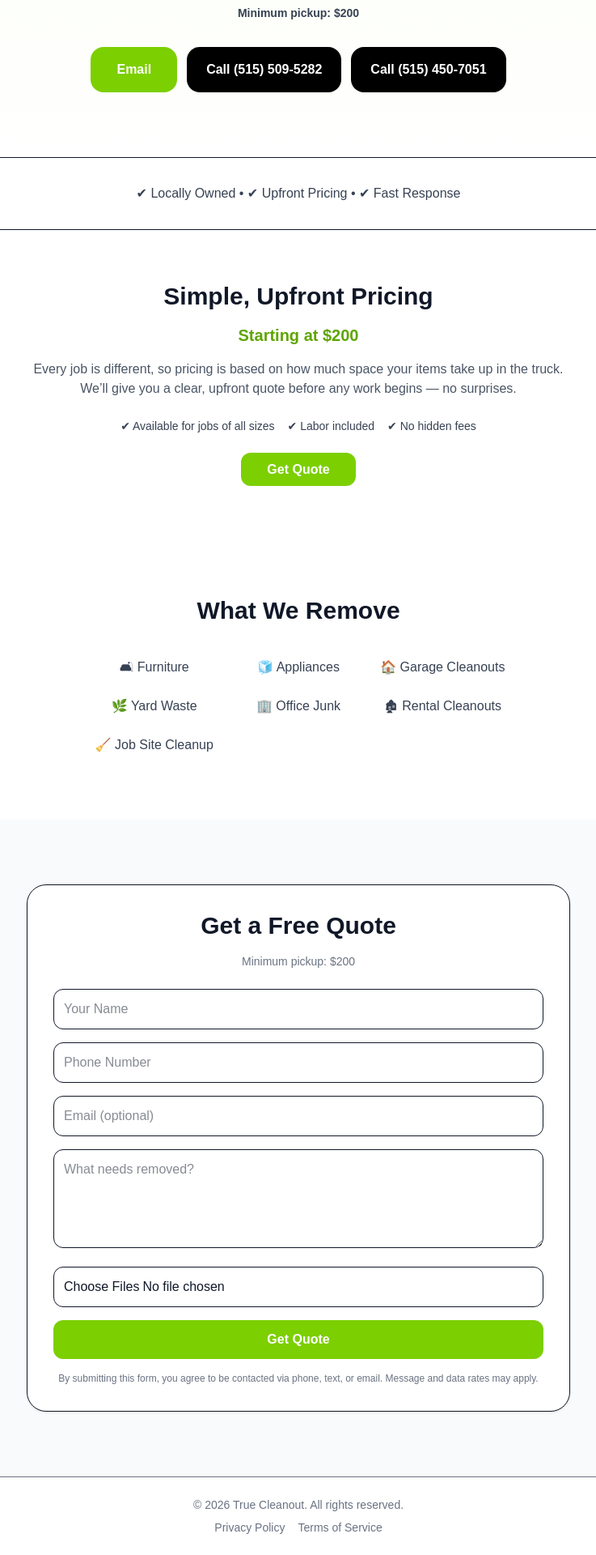
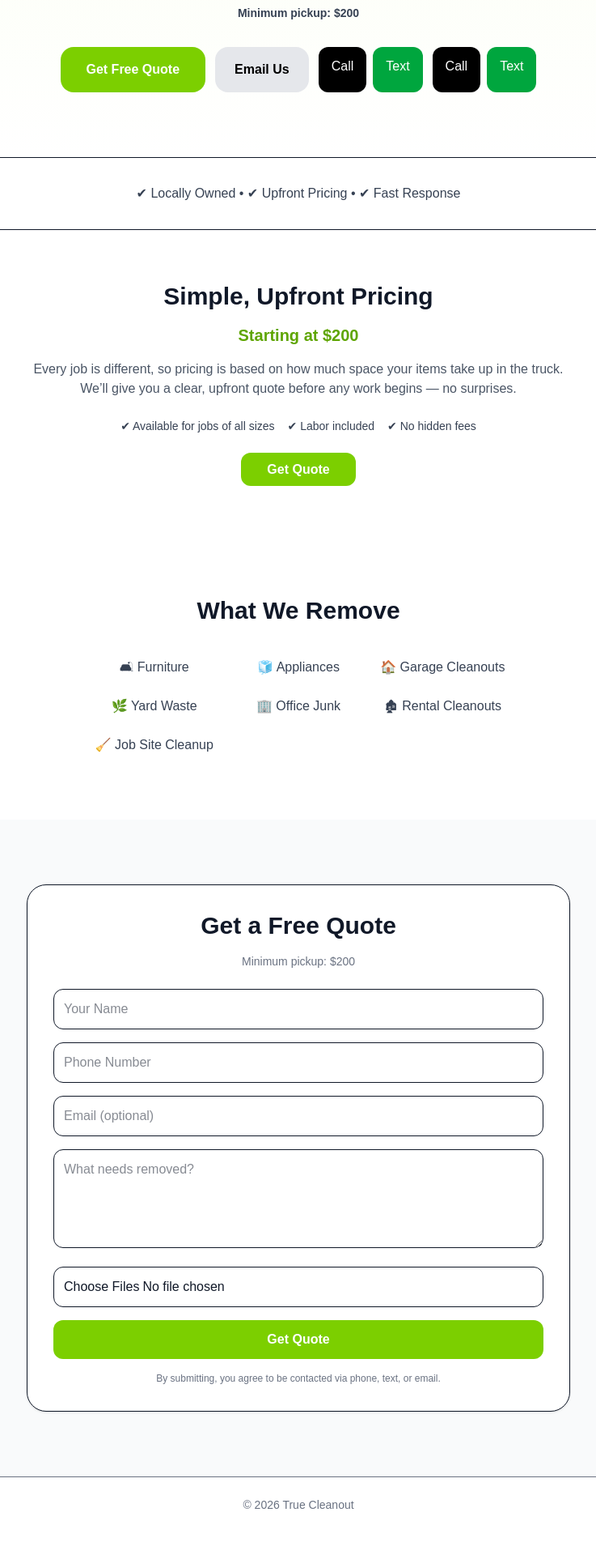
Before and after one commit to garretheinen/true-cleanup, a Next.js app: page / in a window 1280 px wide. Shown: the part 666-2586 px from the top of the page at 81% size, without its empty margins (271-1008 px from the left). After the commit the page ends 2558 px from the top, so only its background shows below. Built offline with nearby package versions, Linux system fonts and the light colour scheme.

Commit message:
Add call/text/email contact options

```diff
--- a/app/page.tsx
+++ b/app/page.tsx
@@ -74,28 +74,55 @@ export default function Home() {
           Minimum pickup: $200
         </p>
 
+        {/* BUTTONS */}
         <div className="flex flex-wrap justify-center gap-3">
-<a
-  href="#quote"
-  className="bg-lime-500 hover:bg-lime-600 text-white px-8 py-4 rounded-2xl font-semibold"
->
-  Email
-</a>
-
 
           <a
-            href="tel:5155095282"
-            className="bg-black hover:bg-gray-800 text-white px-6 py-4 rounded-2xl font-semibold"
+            href="#quote"
+            className="bg-lime-500 hover:bg-lime-600 text-white px-8 py-4 rounded-2xl font-semibold"
           >
-            Call (515) 509-5282
+            Get Free Quote
           </a>
 
           <a
-            href="tel:5154507051"
-            className="bg-black hover:bg-gray-800 text-white px-6 py-4 rounded-2xl font-semibold"
+            href="mailto:truecleanoutco@gmail.com?subject=Quote Request&body=Name:%0APhone:%0AWhat needs removed:"
+            className="bg-gray-200 hover:bg-gray-300 text-black px-6 py-4 rounded-2xl font-semibold"
           >
-            Call (515) 450-7051
+            Email Us
           </a>
+
+          {/* GARRET */}
+          <div className="flex gap-2">
+            <a
+              href="tel:5155095282"
+              className="bg-black text-white px-4 py-3 rounded-xl"
+            >
+              Call
+            </a>
+            <a
+              href="sms:5155095282?body=Hi, I need a junk removal quote."
+              className="bg-green-600 text-white px-4 py-3 rounded-xl"
+            >
+              Text
+            </a>
+          </div>
+
+          {/* CHANDLER */}
+          <div className="flex gap-2">
+            <a
+              href="tel:5154507051"
+              className="bg-black text-white px-4 py-3 rounded-xl"
+            >
+              Call
+            </a>
+            <a
+              href="sms:5154507051?body=Hi, I need a junk removal quote."
+              className="bg-green-600 text-white px-4 py-3 rounded-xl"
+            >
+              Text
+            </a>
+          </div>
+
         </div>
       </section>
 
@@ -106,7 +133,7 @@ export default function Home() {
         </div>
       </section>
 
-      {/* PRICING SECTION */}
+      {/* PRICING */}
       <section className="px-6 py-16 text-center bg-white">
         <h2 className="text-3xl font-bold mb-4">
           Simple, Upfront Pricing
@@ -137,7 +164,7 @@ export default function Home() {
         </div>
       </section>
 
-      {/* WHAT WE REMOVE */}
+      {/* SERVICES */}
       <section className="px-6 py-20 max-w-6xl mx-auto text-center">
         <h2 className="text-3xl font-bold mb-10">What We Remove</h2>
 
@@ -152,7 +179,7 @@ export default function Home() {
         </div>
       </section>
 
-      {/* QUOTE FORM */}
+      {/* FORM */}
       <section id="quote" className="px-6 py-20 bg-gray-50 flex-grow">
         <div className="max-w-2xl mx-auto bg-white border rounded-3xl p-8 shadow-sm">
 
@@ -172,7 +199,6 @@ export default function Home() {
             <div className="space-y-4">
 
               <input
-                type="text"
                 placeholder="Your Name"
                 value={form.name}
                 onChange={(e) => setForm({ ...form, name: e.target.value })}
@@ -180,7 +206,6 @@ export default function Home() {
               />
 
               <input
-                type="tel"
                 placeholder="Phone Number"
                 value={form.phone}
                 onChange={(e) => setForm({ ...form, phone: e.target.value })}
@@ -199,8 +224,8 @@ export default function Home() {
                 placeholder="What needs removed?"
                 value={form.message}
                 onChange={(e) => setForm({ ...form, message: e.target.value })}
+                className="w-full border p-3 rounded-xl"
                 rows={4}
-                className="w-full border p-3 rounded-xl"
               />
 
               <input
@@ -213,14 +238,13 @@ export default function Home() {
 
               <button
                 onClick={handleSubmit}
-                disabled={loading}
                 className="w-full bg-lime-500 hover:bg-lime-600 text-white py-3 rounded-xl font-semibold"
               >
                 {loading ? "Sending..." : "Get Quote"}
               </button>
 
               <p className="text-xs text-gray-500 text-center">
-                By submitting this form, you agree to be contacted via phone, text, or email. Message and data rates may apply.
+                By submitting, you agree to be contacted via phone, text, or email.
               </p>
 
             </div>
@@ -229,19 +253,8 @@ export default function Home() {
       </section>
 
       {/* FOOTER */}
-      <footer className="mt-auto border-t py-6 text-center text-sm text-gray-500 bg-white">
-        <div className="mb-2">
-          © {new Date().getFullYear()} True Cleanout. All rights reserved.
-        </div>
-
-        <div className="flex justify-center gap-4">
-          <a href="/privacy-policy" className="hover:underline">
-            Privacy Policy
-          </a>
-          <a href="/terms" className="hover:underline">
-            Terms of Service
-          </a>
-        </div>
+      <footer className="mt-auto border-t py-6 text-center text-sm text-gray-500">
+        © {new Date().getFullYear()} True Cleanout
       </footer>
 
     </main>
```
